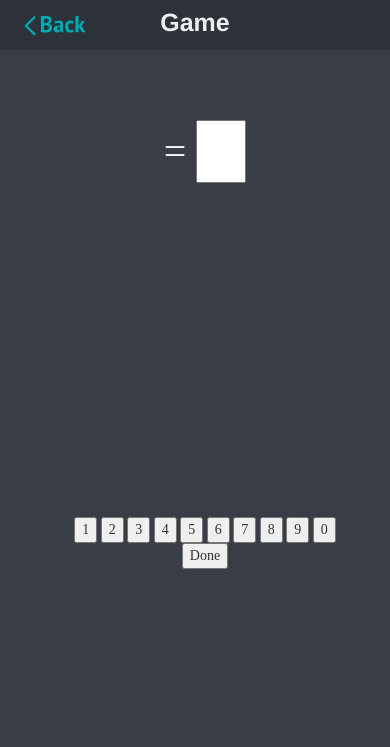
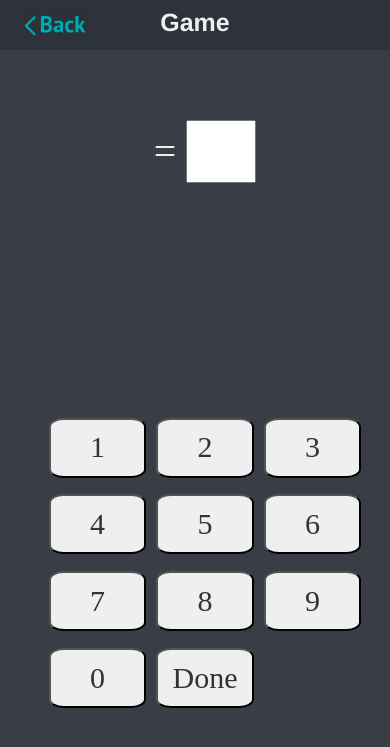
Before and after one commit to ViktorKuzmanov/Get-Numerate-App, a PHP site: page /game.html in a window 390 px wide. Shown: the top 747 px of the page. Run offline with PHP 8.4, Linux system fonts and the light colour scheme.

Commit message:
design numpad for mobile

```diff
--- a/css/game.css
+++ b/css/game.css
@@ -34,6 +34,7 @@ body {
   margin-left: 20px;
   height: 80vh;
   padding: 0px 40px;
+  align-items: center;
   text-align: center;
 }
 
@@ -45,10 +46,22 @@ body {
 }
 
 .flexContainer #operationDiv #result {
-  width: 50px;
+  width: 70px;
+  color: #00adb5;
 }
 
 .flexContainer #numpad {
-  flex: 1;
+  display: grid;
+  grid-gap: 10px;
+  grid-template-columns: 1fr 1fr 1fr;
+  flex: 2;
+}
+
+.flexContainer #numpad input {
+  font-size: 30px;
+  width: 25vw;
+  height: 60px;
+  max-width: 100px;
+  border-radius: 15%;
 }
 /*# sourceMappingURL=game.css.map */
--- a/scss/game.scss
+++ b/scss/game.scss
@@ -15,6 +15,7 @@ body {
     margin-left: 20px;
     height: 80vh;
     padding: 0px 40px;
+    align-items: center;
     text-align: center;
     #operationDiv {
         margin-top: 70px;
@@ -22,10 +23,21 @@ body {
         flex: 2;
         color: $textColor;
         #result {
-            width: 50px;
+            width: 70px;
+            color: $interactionColor;
         }
     }
     #numpad {
-        flex: 1;
+        display: grid;
+        grid-gap: 10px;
+        grid-template-columns: 1fr 1fr 1fr;
+        flex: 2;
+        input {
+            font-size: 30px;
+            width: 25vw;
+            height: 60px;
+            max-width: 100px;
+            border-radius: 15%;
+        }
     }
 }
```
Also changed, not shown: 1 other file.
